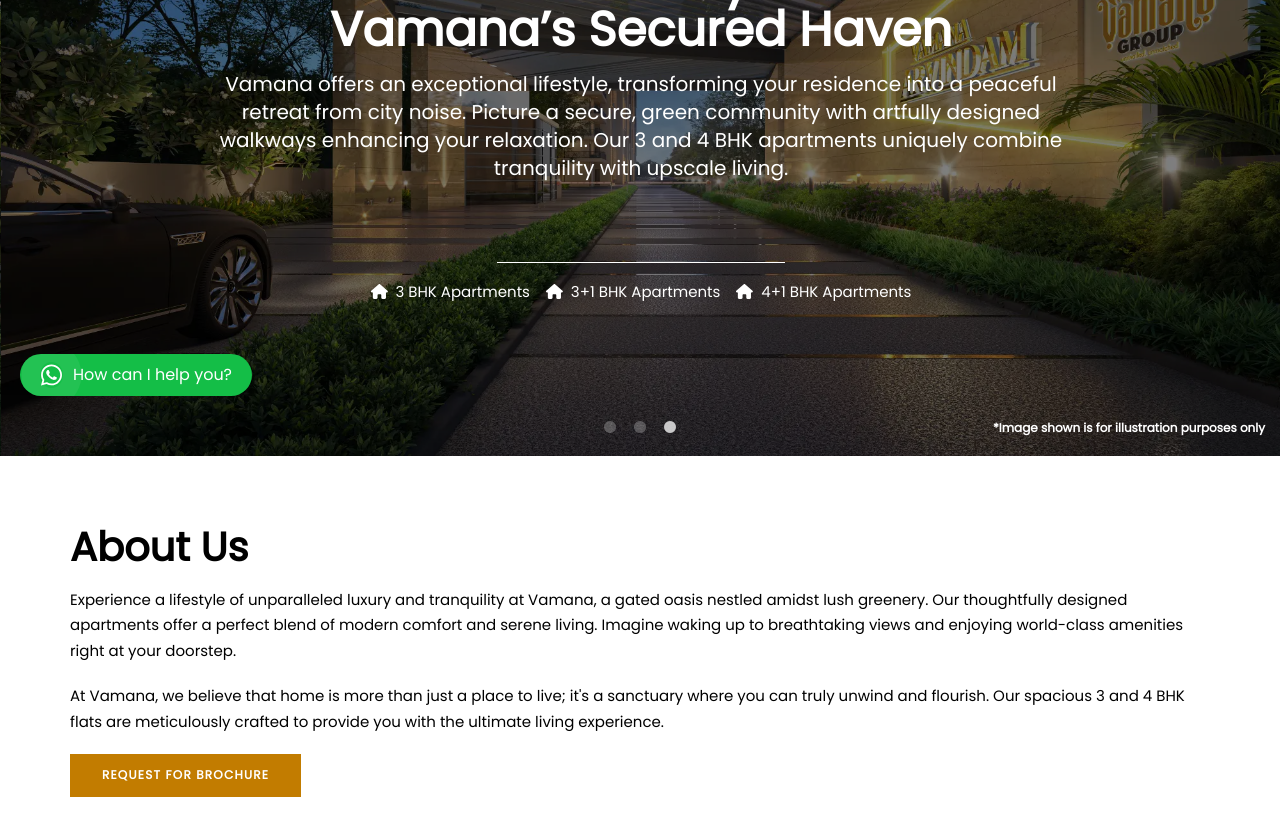
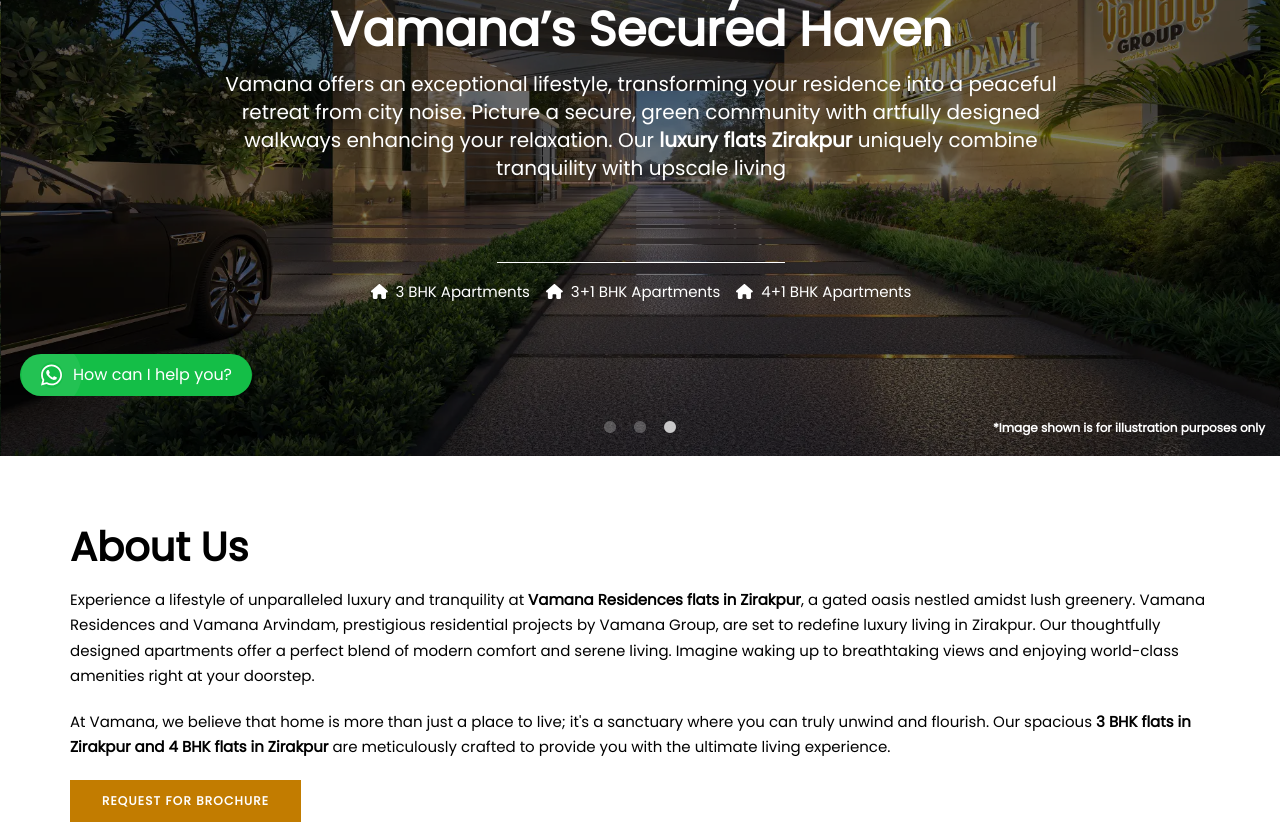
Before and after one commit to soniiosandweb/vamana, a React (Create React App) app: page / in a window 1280 px wide. Shown: the part 380-1204 px from the top of the page. Built offline with nearby package versions, Linux system fonts and the light colour scheme.

Commit message:
Content update
Banner subtitle- Content changed;
About Us- Content changed;
Master plan- Content changed;

```diff
--- a/src/components/Home/AboutSection/AboutSection.jsx
+++ b/src/components/Home/AboutSection/AboutSection.jsx
@@ -14,8 +14,8 @@
                 <div className='max-w-6xl m-auto'>
                     <div className="flex flex-col text-left gap-5">
                         <h2 className="text-2xl sm:text-4xl font-semibold text-left">About Us</h2>
-                        <p className="text-sm">Experience a lifestyle of unparalleled luxury and tranquility at Vamana, a gated oasis nestled amidst lush greenery. Our thoughtfully designed apartments offer a perfect blend of modern comfort and serene living. Imagine waking up to breathtaking views and enjoying world-class amenities right at your doorstep.</p>
-                        <p className="text-sm">At Vamana, we believe that home is more than just a place to live; it's a sanctuary where you can truly unwind and flourish. Our spacious 3 and 4 BHK flats are meticulously crafted to provide you with the ultimate living experience.</p>
+                        <p className="text-sm">Experience a lifestyle of unparalleled luxury and tranquility at <b>Vamana Residences flats in Zirakpur</b>, a gated oasis nestled amidst lush greenery. Vamana Residences and Vamana Arvindam, prestigious residential projects by Vamana Group, are set to redefine luxury living in Zirakpur. Our thoughtfully designed apartments offer a perfect blend of modern comfort and serene living. Imagine waking up to breathtaking views and enjoying world-class amenities right at your doorstep.</p>
+                        <p className="text-sm">At Vamana, we believe that home is more than just a place to live; it's a sanctuary where you can truly unwind and flourish. Our spacious <b>3 BHK flats in Zirakpur and 4 BHK flats in Zirakpur</b> are meticulously crafted to provide you with the ultimate living experience.</p>
                         <button tabIndex='-1' className="w-max bg-primary-yellow text-white font-bold uppercase text-xs tracking-widest py-3.5 px-8" onClick={handleOpen}>Request For Brochure</button>
                     </div>
                 </div>
--- a/src/components/Home/BannerSlider/BannerSlider.jsx
+++ b/src/components/Home/BannerSlider/BannerSlider.jsx
@@ -23,27 +23,39 @@
     const slides = [
         {
             title: "Elevate Your Lifestyle: Discover Vamana’s Exclusive Refuge",
-            subtitle : "Discover Vamana, where your home is a serene escape from urban life. Imagine a gated, green enclave with pathways crafted for peace and relaxation. Our 3 and 4 BHK residences offer a distinctive synthesis of quietude and modern luxury.",
+            subtitle: (
+                <>
+                    Discover Vamana, where your home is a serene escape from urban life. Imagine a gated, green enclave with pathways crafted for peace and relaxation. Our <strong>luxurious 3BHK flats in Zirakpur and 4BHK apartments in Zirakpur</strong> offer a distinctive synthesis of quietude and modern luxury.
+                </>
+            ),
 
-          image : banner1,
-          alt: "Vamana Residence Apartment Exterior",
+            image: banner1,
+            alt: "Vamana Residence Apartment Exterior",
 
         },
         {
             title: "Live Grand, Live Vamana Unwind in a Gated Oasis",
-            subtitle : "Vamana isn't just an address; it's a serene sanctuary away from the bustle of city life. Imagine stepping into a secure, gated community where lush greenery and thoughtfully designed walkways create a tranquil atmosphere. Vamana promises a lifestyle where peace and comfort seamlessly blend with modern luxury with our 3 and 4 BHK apartments.",
-          image : banner2,
-          alt: "Vamana Residences - Modern apartment buildings in Zirakpur",
+            subtitle: (
+                <>
+                    Vamana isn't just an address; it's a serene sanctuary away from the bustle of city life. Imagine stepping into a secure, gated community where lush greenery and thoughtfully designed walkways create a tranquil atmosphere. Vamana promises a lifestyle where peace and comfort seamlessly blend with modern luxury with our <strong>3 BHK flats in Zirakpur and 4 BHK flats in Zirakpur</strong>.
+                </>
+            ),
+            image: banner2,
+            alt: "Vamana Residences - Modern apartment buildings in Zirakpur",
         },
         {
             title: "Luxurious Hideaway: Unwind in Vamana’s Secured Haven",
-          subtitle : "Vamana offers an exceptional lifestyle, transforming your residence into a peaceful retreat from city noise. Picture a secure, green community with artfully designed walkways enhancing your relaxation. Our 3 and 4 BHK apartments uniquely combine tranquility with upscale living.",
-          image : banner3,
-          alt: "Vamana Residences - Luxurious 3 BHK Apartment Interior",
+            subtitle: (
+                <>
+                    Vamana offers an exceptional lifestyle, transforming your residence into a peaceful retreat from city noise. Picture a secure, green community with artfully designed walkways enhancing your relaxation. Our <strong>luxury flats Zirakpur</strong> uniquely combine tranquility with upscale living
+                </>
+            ),
+            image: banner3,
+            alt: "Vamana Residences - Luxurious 3 BHK Apartment Interior",
         }
     ];
 
-    return(
+    return (
         <section className="overflow-hidden">
             <Slider {...settings}>
                 {slides.map((el, i) => (
@@ -68,9 +80,9 @@
                             src={el.image}
                             alt={el.alt}
                             className="w-full object-cover object-center absolute top-0 h-full banner-slider-bg"
-                            style={{zIndex: "-1"}}
+                            style={{ zIndex: "-1" }}
                         />
-                        <div className='w-full absolute top-0 h-full' style={{backgroundColor: "#00000080"}}></div>
+                        <div className='w-full absolute top-0 h-full' style={{ backgroundColor: "#00000080" }}></div>
                         <p className='text-xs font-semibold p-1 absolute mx-auto bottom-4 right-3 text-white w-max'>*Image shown is for illustration purposes only</p>
                     </div>
                 ))}
--- a/src/components/Home/MasterPlan/MasterPlan.jsx
+++ b/src/components/Home/MasterPlan/MasterPlan.jsx
@@ -33,9 +33,9 @@
                         </div>
 
                         <div className="w-full md:w-1/2 flex flex-col gap-5">
-                            <p className="text-sm">Nestled amidst 7.77 acres of lush greenery on the vibrant NH-7, Patiala Highway, Vamana Residences offers a unique blend of modern living and natural serenity. With 350 thoughtfully designed units, this meticulously planned community provides an idyllic escape from the city's hustle and bustle.</p>
+                            <p className="text-sm">Nestled amidst 7.77 acres of lush greenery on the vibrant NH-7, Patiala Highway, Vamana Residences offers a unique blend of modern living and natural serenity with its <b>luxurious 3bhk flats in zirakpur and 4bhk flats in zirakpur</b>. With 350 thoughtfully designed units, this meticulously planned community provides an idyllic escape from the city's hustle and bustle.</p>
                             <p className="text-sm">Experience the perfect harmony of nature and luxury as you step into a world of well-defined residential clusters. Enjoy a plethora of world-class amenities, from state-of-the-art fitness centers to tranquil recreational spaces. Vamana's prime location, coupled with dedicated parking and top-tier security, ensures a convenient and secure lifestyle for its residents.</p>
-                            <p className="text-sm">Indulge in the epitome of comfortable living at Vamana Residences.</p>
+                            <p className="text-sm">Indulge in the epitome of comfortable living at <b>Vamana Residences</b>.</p>
                         </div>
                     </div>
                 </div>
```
